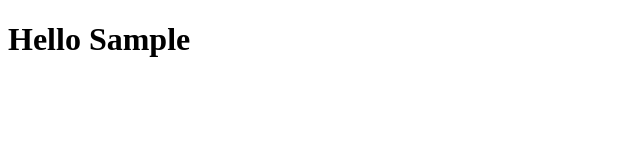
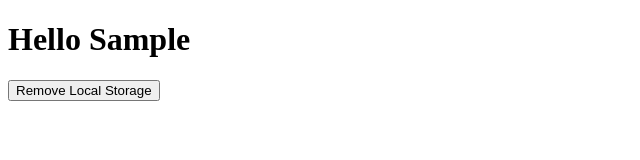
Before and after one commit to absolutelyfullycapable/Nomad-Coder-VanillaJS, a plain HTML site: page 바닐라 JS로 크롬 앱 만들기/#4 LOGIN/#4.6 Loading Username/index.html in a window 1280 px wide. Both pictures are taken after typing "Sample" into the empty fields and a click on the input "Log in". Shown: the whole page, without its empty margins (0-640 px from the left). Drawn offline with Linux system fonts and the light colour scheme.

Commit message:
#4.7 Super Recap 강의 내용 추가

```diff
--- a/바닐라 JS로 크롬 앱 만들기/#4 LOGIN/#4.5 Saving Username/app.js
+++ b/바닐라 JS로 크롬 앱 만들기/#4 LOGIN/#4.5 Saving Username/app.js
@@ -19,7 +19,7 @@ loginForm.addEventListener("submit", onLoginSubmit);
 /*
   Local Storage
 
-  - 브라우저에 무엇인가 저장할 수 있게 해 줌 (나중에 가져다 쓰기 가능)
+  - 정보를 저장하고 불러오고 삭제하는, 브라우저가 가지고 있는 작은 DB 같은 API
   - Local Storage에 무엇이 들어 있는지 보고 싶다면 개발자 도구 이용하면 됨 (개발자 도구 -> Application -> Storage -> Local Storage)
 
   - Local Storage API (https://developer.mozilla.org/en-US/docs/Web/API/Window/localStorage)
--- a/바닐라 JS로 크롬 앱 만들기/#4 LOGIN/#4.6 Loading Username/app.js
+++ b/바닐라 JS로 크롬 앱 만들기/#4 LOGIN/#4.6 Loading Username/app.js
@@ -1,28 +1,35 @@
 const loginForm = document.querySelector("#login-form");
 const loginInput = document.querySelector("#login-form input");
 const greeting = document.querySelector("#greeting");
+const removeLocalStorageButton = document.querySelector(".remove-button");
 
 const USERNAME_KEY = "userName";
 const HIDDEN_CLASSNAME = "hidden";
 
-const savedUserName = localStorage.getItem(USERNAME_KEY); // Local Storage가 비어 있으면 null 값을 반환
+const savedUserName = localStorage.getItem(USERNAME_KEY); // Local Storage가 비어 있으면(Local Storage에 없는 정보를 불러오려고 하면) null 값을 받음
 
 function onLoginSubmit(event) {
-  const userName = loginInput.value;
+  const typedUserName = loginInput.value;
 
   event.preventDefault();
-  localStorage.setItem(USERNAME_KEY, userName);
+  localStorage.setItem(USERNAME_KEY, typedUserName);
   loginForm.classList.add(HIDDEN_CLASSNAME);
-  paintingGreeting(userName);
+  paintingGreetingAndButton(typedUserName);
 }
 
-function paintingGreeting(userName) {
+function paintingGreetingAndButton(userName) {
   /*
-    - 같은 동작을 반복하고 있어 함수로 만들어 줌
+    - 같은 동작(화면에 텍스트 출력)을 반복하고 있어 함수로 만들어 줌
     - 호출하는 위치에 따라 유저 정보는 다른 곳에서 오게 됨
   */
   greeting.innerText = `Hello ${userName}`;
   greeting.classList.remove(HIDDEN_CLASSNAME);
+  removeLocalStorageButton.classList.remove(HIDDEN_CLASSNAME);
+  removeLocalStorageButton.addEventListener("click", removeLocalStorage);
+}
+
+function removeLocalStorage() {
+  localStorage.removeItem(USERNAME_KEY);
 }
 
 if (savedUserName === null) {
@@ -31,5 +38,5 @@ if (savedUserName === null) {
   loginForm.addEventListener("submit", onLoginSubmit);
 } else {
   // show the greeting
-  paintingGreeting(savedUserName);
+  paintingGreetingAndButton(savedUserName);
 }
--- a/바닐라 JS로 크롬 앱 만들기/#4 LOGIN/#4.6 Loading Username/index.html
+++ b/바닐라 JS로 크롬 앱 만들기/#4 LOGIN/#4.6 Loading Username/index.html
@@ -13,6 +13,7 @@
       <input type="submit" value="Log in" />
     </form>
     <h1 id="greeting" class="hidden"></h1>
+    <button type="button" class="remove-button hidden">Remove Local Storage</button>
 
     <script src="app.js"></script>
   </body>
```
